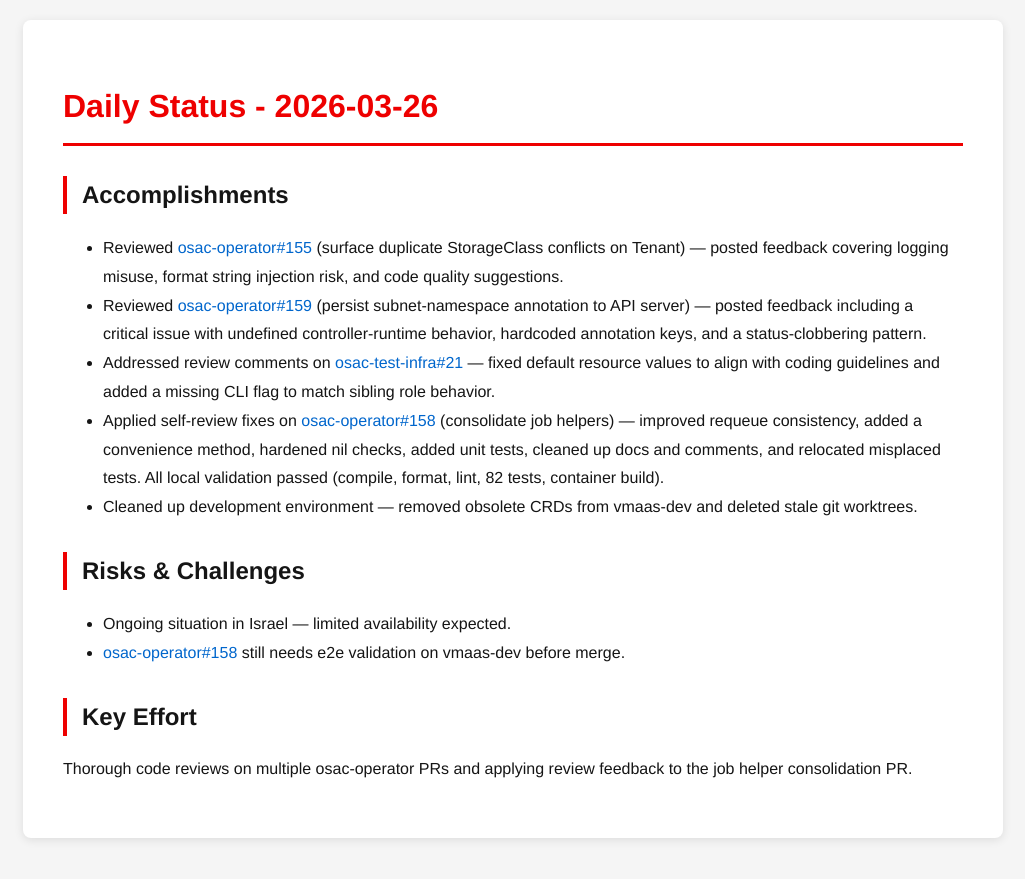
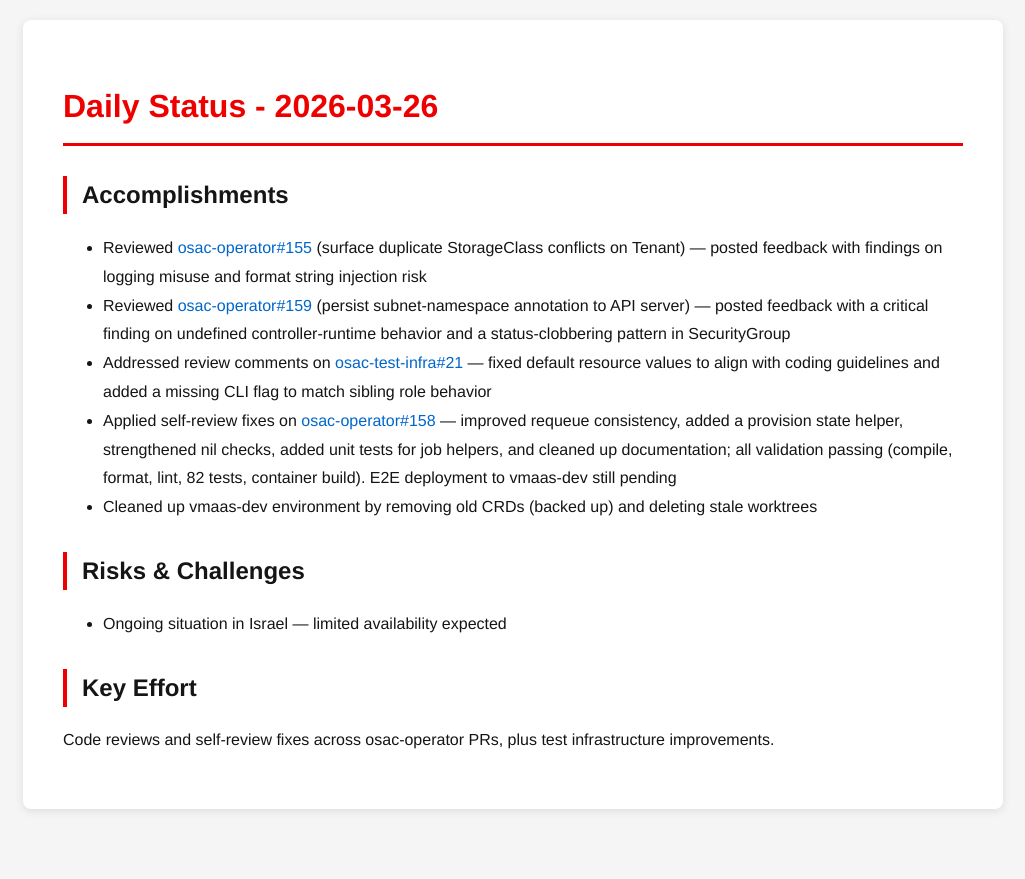
Before and after one commit to tzvatot/daily-status, a Jekyll site: the page built from 2026-03-26.md, in a window 1280 px wide. Shown: the top 879 px of the page, without its empty margins (127-1152 px from the left). Built offline with Jekyll 4.4.1, drawn with Linux system fonts in a browser that asks for light colours.

Commit message:
Daily status update - 2026-03-26

```diff
--- a/2026-03-26.md
+++ b/2026-03-26.md
@@ -7,15 +7,14 @@ date: 2026-03-26
 # Daily Status - 2026-03-26
 
 ## Accomplishments
-- Reviewed [osac-operator#155](https://github.com/osac-project/osac-operator/pull/155) (surface duplicate StorageClass conflicts on Tenant) — posted feedback covering logging misuse, format string injection risk, and code quality suggestions.
-- Reviewed [osac-operator#159](https://github.com/osac-project/osac-operator/pull/159) (persist subnet-namespace annotation to API server) — posted feedback including a critical issue with undefined controller-runtime behavior, hardcoded annotation keys, and a status-clobbering pattern.
-- Addressed review comments on [osac-test-infra#21](https://github.com/osac-project/osac-test-infra/pull/21) — fixed default resource values to align with coding guidelines and added a missing CLI flag to match sibling role behavior.
-- Applied self-review fixes on [osac-operator#158](https://github.com/osac-project/osac-operator/pull/158) (consolidate job helpers) — improved requeue consistency, added a convenience method, hardened nil checks, added unit tests, cleaned up docs and comments, and relocated misplaced tests. All local validation passed (compile, format, lint, 82 tests, container build).
-- Cleaned up development environment — removed obsolete CRDs from vmaas-dev and deleted stale git worktrees.
+- Reviewed [osac-operator#155](https://github.com/osac-project/osac-operator/pull/155) (surface duplicate StorageClass conflicts on Tenant) — posted feedback with findings on logging misuse and format string injection risk
+- Reviewed [osac-operator#159](https://github.com/osac-project/osac-operator/pull/159) (persist subnet-namespace annotation to API server) — posted feedback with a critical finding on undefined controller-runtime behavior and a status-clobbering pattern in SecurityGroup
+- Addressed review comments on [osac-test-infra#21](https://github.com/osac-project/osac-test-infra/pull/21) — fixed default resource values to align with coding guidelines and added a missing CLI flag to match sibling role behavior
+- Applied self-review fixes on [osac-operator#158](https://github.com/osac-project/osac-operator/pull/158) — improved requeue consistency, added a provision state helper, strengthened nil checks, added unit tests for job helpers, and cleaned up documentation; all validation passing (compile, format, lint, 82 tests, container build). E2E deployment to vmaas-dev still pending
+- Cleaned up vmaas-dev environment by removing old CRDs (backed up) and deleting stale worktrees
 
 ## Risks & Challenges
-- Ongoing situation in Israel — limited availability expected.
-- [osac-operator#158](https://github.com/osac-project/osac-operator/pull/158) still needs e2e validation on vmaas-dev before merge.
+- Ongoing situation in Israel — limited availability expected
 
 ## Key Effort
-Thorough code reviews on multiple osac-operator PRs and applying review feedback to the job helper consolidation PR.
+Code reviews and self-review fixes across osac-operator PRs, plus test infrastructure improvements.
```
